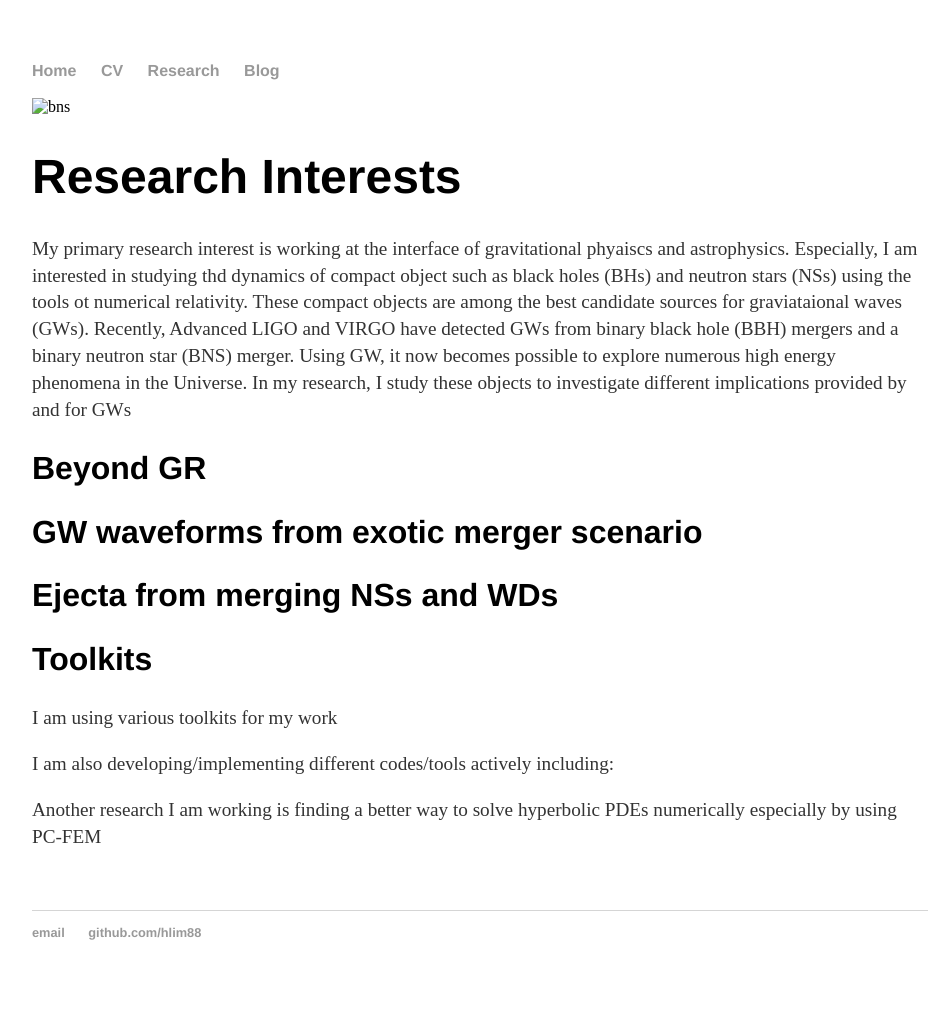
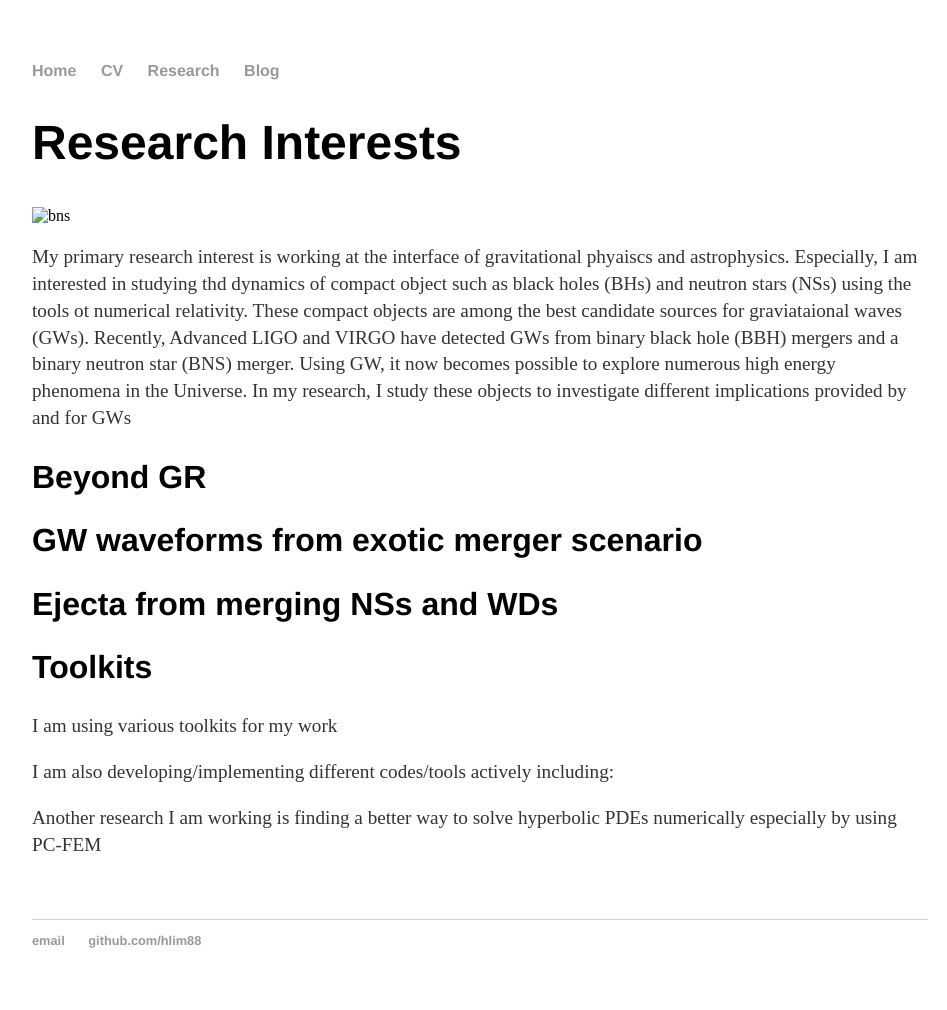
Before and after one commit to hlim88/hlim88.github.io, a Jekyll site: the page built from research/index.html, in a window 1280 px wide. Shown: the whole page, without its empty margins (160-1107 px from the left). Built offline with Jekyll 4.4.1, drawn with Linux system fonts in a browser that asks for light colours.

Commit message:
Add picture

```diff
--- a/research/index.html
+++ b/research/index.html
@@ -4,8 +4,8 @@ title: Research Interest
 ---
 
 	<div class="cv">
-    <img src="images/bns_merger.png" alt="bns" class="inline"/>
 	       <h1>Research Interests</h1>
+          <img src="images/bns_merger.png" alt="bns" align ="middle" class="inline"/>
           <p> My primary research interest is working at the interface of gravitational phyaiscs and astrophysics.
           Especially, I am interested in studying thd dynamics of compact object such as black holes (BHs) and
           neutron stars (NSs) using the tools ot numerical relativity. These compact objects are among the best
```
